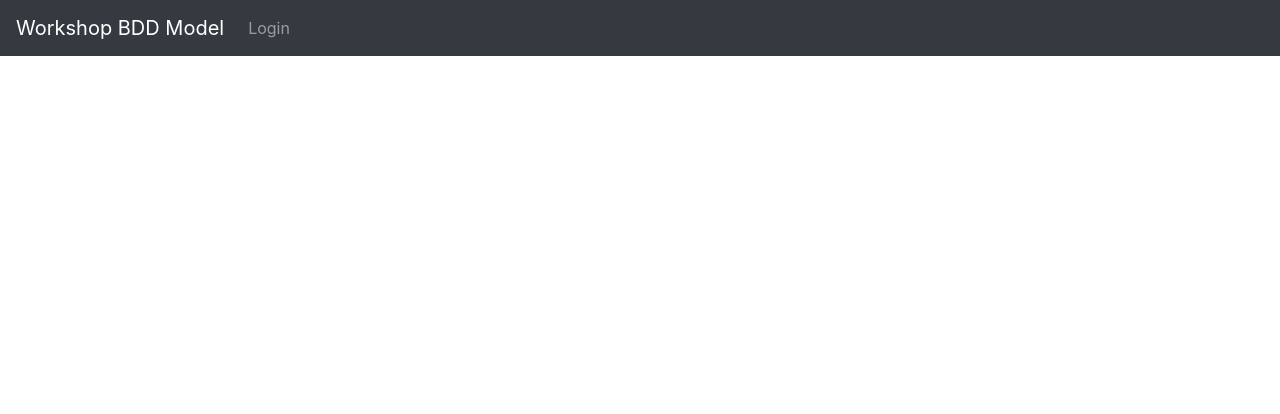
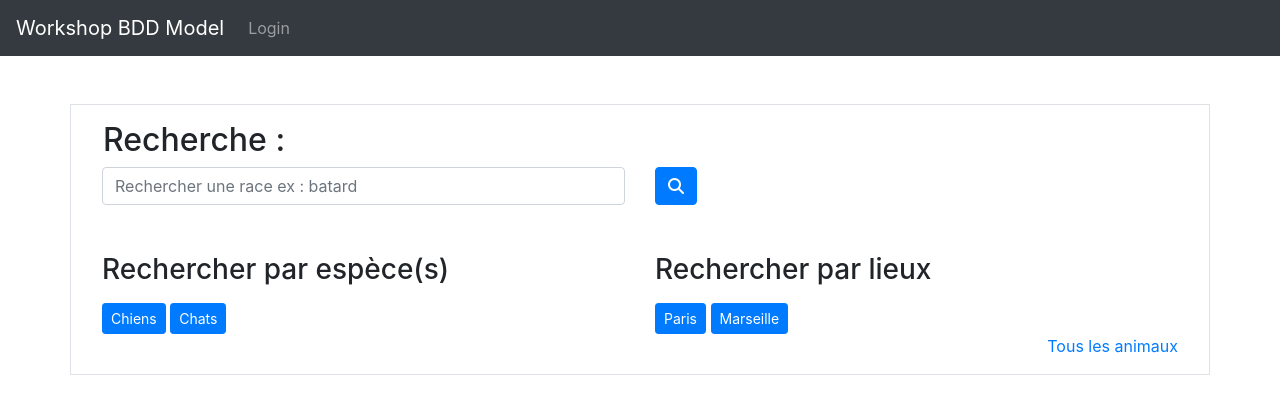
Before and after one commit to JennyViannay/0920_Workshop_BDD_Model, a PHP site: template src/View/Home/index.html.twig in a window 1280 px wide. Shown: the top 414 px of the page. Run offline with PHP 8.4, Linux system fonts and the light colour scheme; the template is opened without the code that fills it, so the values that code supplies are empty; some libraries are stand-ins or nearby versions.

Commit message:
start front & filter

```diff
--- a/src/Controller/UserController.php
+++ b/src/Controller/UserController.php
@@ -26,10 +26,11 @@ class UserController extends AbstractController
     {
         $animalManager = new AnimalManager();
         $user = $this->getUser();
+        $animals = $animalManager->selectByAdopter($user['adopter']['id']);
         return $this->twig->render('User/account.html.twig', [
             'user' => $user['user'],
             'adopter' => $user['adopter'],
-            'animals' => $animalManager->selectByAdopter($user['adopter']['id'])
+            'animals' => $animals ? $animals : ''
         ]);
     }
 
--- a/src/Model/RaceManager.php
+++ b/src/Model/RaceManager.php
@@ -75,7 +75,7 @@ class RaceManager extends AbstractManager
         return $this->pdo->query('
         SELECT race.id, race.name, race.species_id as species_id, species.name as species_name FROM '
         . $this->table .
-        ' INNER JOIN species ON race.species_id=species.id')->fetchAll();
+        ' INNER JOIN species ON race.species_id=species.id ORDER BY race.name ASC')->fetchAll();
     }
 
     public function selectOneWithDetails(int $id)
@@ -84,7 +84,8 @@ class RaceManager extends AbstractManager
         $statement = $this->pdo->prepare("
         SELECT race.id, race.name, race.species_id as species_id, species.name as species_name FROM
         $this->table
-        INNER JOIN species ON race.species_id=species.id WHERE race.id=:id");
+        INNER JOIN species ON race.species_id=species.id WHERE race.id=:id
+        ORDER BY race.name ASC");
         $statement->bindValue('id', $id, \PDO::PARAM_INT);
         $statement->execute();
 
--- a/src/View/Animal/_form.html.twig
+++ b/src/View/Animal/_form.html.twig
@@ -15,10 +15,10 @@
     <div class="form-group">
         <label for="species">Select race</label>
         <select class="form-control" id="race_id" name="race_id">
-            <option value={{animal.race_id}}>{{animal.race_name}}</option>
+            <option value={{animal.race_id}}>{{animal.race_name}} </option>
             {% for race in races %}
             {% if race.id != animal.race_id %}
-            <option value={{race.id}}>{{race.name}}</option>
+            <option value={{race.id}}>{{race.name}} - {{race.species_name}}</option>
             {% endif %}
             {% endfor %}
         </select>
--- a/src/View/Animal/index.html.twig
+++ b/src/View/Animal/index.html.twig
@@ -34,8 +34,8 @@
             <td>{{ animal.is_vaccined ? 'Yes' : 'No'}}</td>
             <td>{{ animal.race_name }}</td>
             <td>{{ animal.refuge_name }}</td>
+            <td>{{ animal.adopter_id }}</td>
             <td>{{ animal.adopted_on }}</td>
-            <td>{{ animal.adopter_id }}</td>
             <td>
                 <a href="/animal/show/{{ animal.id }}" class="btn btn-sm btn-success my-2"><i
                         class="fas fa-eye"></i></a>
--- a/src/View/Animal/show.html.twig
+++ b/src/View/Animal/show.html.twig
@@ -31,6 +31,7 @@
         <a href="/animal/show/{{ animal.id }}" class="btn btn-sm btn-success my-2"><i class="fas fa-eye"></i></a>
         <a href="/animal/edit/{{ animal.id }}" class="btn btn-sm btn-warning my-2"><i class="fas fa-edit"></i></a>
         <a href="/animal/delete/{{ animal.id }}" class="btn btn-sm btn-danger my-2"><i class="fas fa-trash"></i></a>
+        <a href="/animal/index" class="btn btn-sm btn-outline-primary my-2">back</a>
     </div>
 </div>
 
--- a/src/View/Home/index.html.twig
+++ b/src/View/Home/index.html.twig
@@ -1,6 +1,49 @@
 {% extends 'layout.html.twig' %}
 
 {% block content %}
+<div class="row border mt-5 p-3">
+    <h2 class="ml-3">Recherche :</h2>
+    <div class="col-12">
+        <form method="POST">
+            <div class="row">
+                <div class="col-6">
+                    <input class="form-control" type="text" id="search" name="search"
+                        placeholder="Rechercher une race ex : batard">
+                </div>
+                <div class="col-5">
+                    <button type="submit" class="btn btn-primary"><i class="fas fa-search"></i></button>
+                </div>
+            </div>
+        </form>
+    </div>
+    <div class="col-6">
+        <form method="POST" class="mt-5">
+            <h3>Rechercher par espèce(s)</h3>
+            <div class="row">
+                <div class="col-4 mt-2">
+                    <button type="submit" class="btn btn-sm btn-primary" value="chat">Chiens</button>
+                    <button type="submit" class="btn btn-sm btn-primary" value="chien">Chats</button>
+                </div>
+            </div>
+        </form>
+    </div>
+    <div class="col-6">
+        <form method="POST" class="mt-5">
+            <h3>Rechercher par lieux</h3>
+            <div class="row">
+                <div class="col-4 mt-2">
+                    <button type="submit" class="btn btn-sm btn-primary" value="chat">Paris</button>
+                    <button type="submit" class="btn btn-sm btn-primary" value="chien">Marseille</button>
+                </div>
+            </div>
+        </form>
+    </div>
+    <div class="col-12">
+        <div class="text-right">
+            <a href="/">Tous les animaux</a>
+        </div>
+    </div>
+</div>
 <div class="row mt-5">
     {% for animal in animals %}
     <div class="col-lg-4 col-md-6 col-sx-12">
--- a/src/View/Race/show.html.twig
+++ b/src/View/Race/show.html.twig
@@ -7,4 +7,5 @@
 <a href="/race/show/{{ race.id }}" class="btn btn-sm btn-success my-2"><i class="fas fa-eye"></i></a>
 <a href="/race/edit/{{ race.id }}" class="btn btn-sm btn-warning my-2"><i class="fas fa-edit"></i></a>
 <a href="/race/delete/{{ race.id }}" class="btn btn-sm btn-danger my-2"><i class="fas fa-trash"></i></a>
+<a href="/race/index" class="btn btn-sm btn-outline-primary my-2">back</a>
 {% endblock %}
--- a/src/View/Refuge/show.html.twig
+++ b/src/View/Refuge/show.html.twig
@@ -6,4 +6,5 @@
 <a href="/refuge/show/{{ refuge.id }}" class="btn btn-sm btn-success my-2"><i class="fas fa-eye"></i></a>
 <a href="/refuge/edit/{{ refuge.id }}" class="btn btn-sm btn-warning my-2"><i class="fas fa-edit"></i></a>
 <a href="/refuge/delete/{{ refuge.id }}" class="btn btn-sm btn-danger my-2"><i class="fas fa-trash"></i></a>
+<a href="/refuge/index" class="btn btn-sm btn-outline-primary my-2">back</a>
 {% endblock %}
--- a/src/View/Species/show.html.twig
+++ b/src/View/Species/show.html.twig
@@ -6,4 +6,5 @@
 <a href="/species/show/{{ species.id }}" class="btn btn-sm btn-success my-2"><i class="fas fa-eye"></i></a>
 <a href="/species/edit/{{ species.id }}" class="btn btn-sm btn-warning my-2"><i class="fas fa-edit"></i></a>
 <a href="/species/delete/{{ species.id }}" class="btn btn-sm btn-danger my-2"><i class="fas fa-trash"></i></a>
+<a href="/species/index" class="btn btn-sm btn-outline-primary my-2">back</a>
 {% endblock %}
--- a/src/View/layout.html.twig
+++ b/src/View/layout.html.twig
@@ -26,34 +26,25 @@
         </button>
         <div class="collapse navbar-collapse" id="navbarNavDropdown">
             <ul class="navbar-nav">
-                {% if session.user %}
-                <li class="nav-item">
-                    <a class="nav-link" href="/user/account/">Account</a>
-                </li>
-                <li class="nav-item">
-                    <a class="nav-link" href="/security/logout">Logout</a>
-                </li>
-                {% else %}
+                {% if session.user is not defined %}
                 <li class="nav-item">
                     <a class="nav-link" href="/security/login">Login</a>
                 </li>
                 {% endif %}
+            </ul>
+            <div class="navbar-nav">
                 {% if session.user.role_id == 1 %}
-                <li class="nav-item dropdown">
-                    <a class="nav-link dropdown-toggle" href="#" id="navbarDropdownMenuLink" role="button"
-                        data-toggle="dropdown" aria-haspopup="true" aria-expanded="false">
-                        Admin
-                    </a>
-                    <div class="dropdown-menu bg-dark" aria-labelledby="navbarDropdownMenuLink">
-                        <a href="/refuge/index" class="nav-link">Refuges</a>
-                        <a href="/species/index" class="nav-link">Species</a>
-                        <a href="/race/index" class="nav-link">Race</a>
-                        <a href="/adopter/index" class="nav-link">Adopter</a>
-                        <a href="/animal/index" class="nav-link">Animals</a>
-                    </div>
-                </li>
+                <a href="/refuge/index" class="nav-link">Refuges</a>
+                <a href="/species/index" class="nav-link">Species</a>
+                <a href="/race/index" class="nav-link">Race</a>
+                <a href="/adopter/index" class="nav-link">Adopter</a>
+                <a href="/animal/index" class="nav-link">Animals</a>
                 {% endif %}
-            </ul>
+                {% if session.user %}
+                <a class="nav-link" href="/user/account/">Mon compte</a>
+                <a class="nav-link" href="/security/logout"><i class="fas fa-sign-out-alt"></i></a>
+                {% endif %}
+            </div>
         </div>
     </nav>
     <div class="container">
```
Also changed, not shown: src/Controller/HomeController.php (+19 -7 lines), src/View/Home/adopting.html.twig (deleted, +0 -29 lines), src/View/Home/success.html.twig (added, +9 -0 lines).
